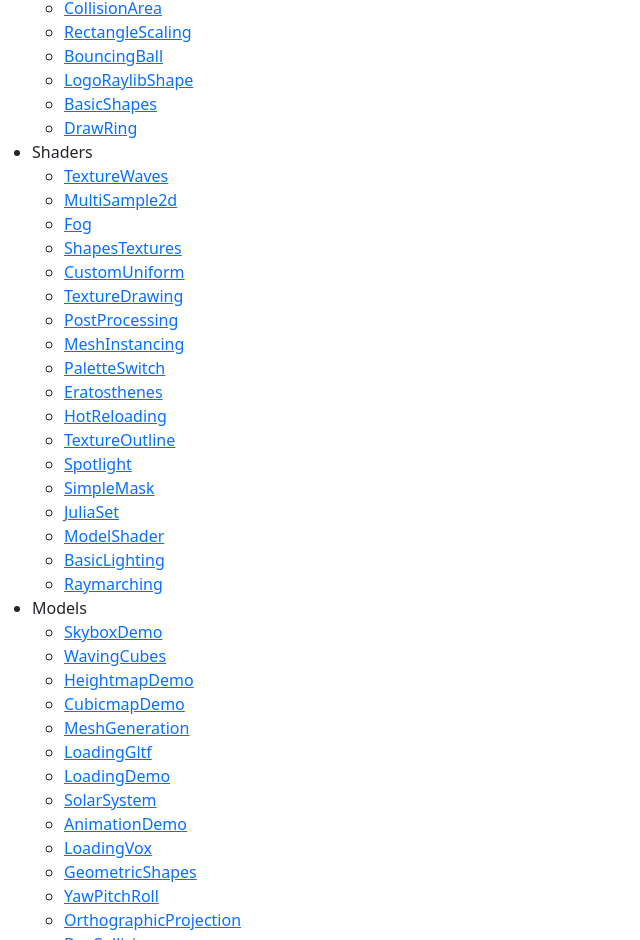
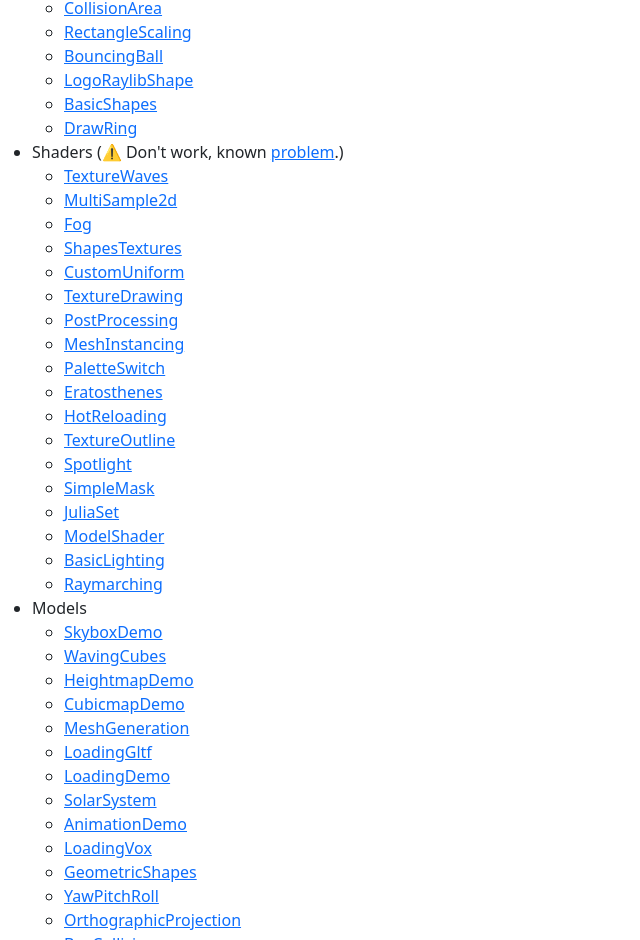
Before and after one commit to stanoddly/DotnetRaylibWasm, a plain HTML site: page DotnetRaylibWasm/index.html in a window 1280 px wide. Shown: the part 1693-2633 px from the top of the page, without its empty margins (0-640 px from the left). Drawn offline with nearby package versions, Linux system fonts and the light colour scheme.

Commit message:
Mentioned that shaders don't work

```diff
--- a/DotnetRaylibWasm/index.html
+++ b/DotnetRaylibWasm/index.html
@@ -97,7 +97,7 @@
         <li><a href="raylib.html?arg=DrawRing">DrawRing</a></li>
       </ul>
     </li>
-    <li>Shaders
+    <li>Shaders (⚠️ Don't work, known <a href="https://github.com/disketteman/DotnetRaylibWasm/issues/9">problem</a>.)
       <ul>
         <li><a href="raylib.html?arg=TextureWaves">TextureWaves</a></li>
         <li><a href="raylib.html?arg=MultiSample2d">MultiSample2d</a></li>
```
